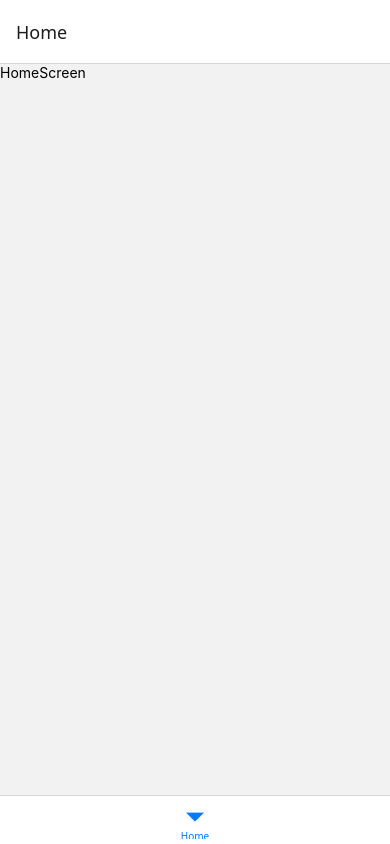
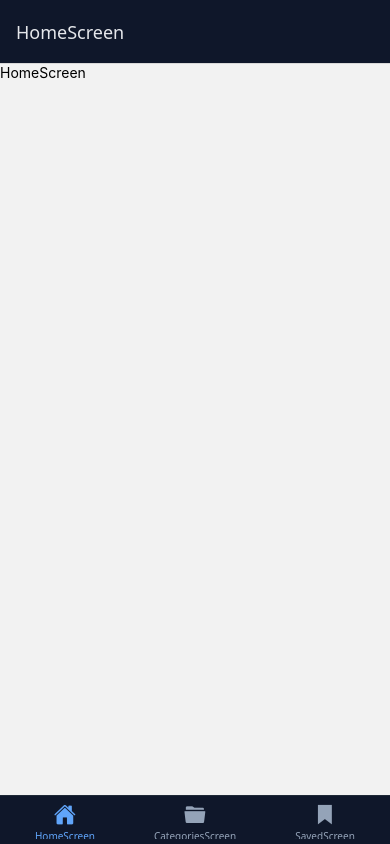
Before and after one commit to beytullahatasoy/react_native_learning, a React Native app in the folder 9.movie-app/: screen / in a window 390 px wide. Built offline with nearby package versions, Linux system fonts and the light colour scheme.

Commit message:
movie app

```diff
--- a/9.movie-app/package.json
+++ b/9.movie-app/package.json
@@ -19,7 +19,8 @@
     "react-native": "0.81.4",
     "react-native-gesture-handler": "~2.28.0",
     "react-native-safe-area-context": "~5.6.0",
-    "react-native-screens": "~4.16.0"
+    "react-native-screens": "~4.16.0",
+    "react-native-size-matters": "^0.4.2"
   },
   "devDependencies": {
     "@types/react": "~19.1.0",
--- a/9.movie-app/src/nagivation/BottomTabs.tsx
+++ b/9.movie-app/src/nagivation/BottomTabs.tsx
@@ -1,12 +1,56 @@
 import { createBottomTabNavigator } from "@react-navigation/bottom-tabs";
 import HomeScreen from "../screens/HomeScreen";
+import Ionicons from "@expo/vector-icons/Ionicons";
+import { s } from "react-native-size-matters";
+import colors from "../themes/colors";
 
 const Tab = createBottomTabNavigator();
 
 function MyTabs() {
   return (
-    <Tab.Navigator>
-      <Tab.Screen name="Home" component={HomeScreen} />
+    <Tab.Navigator
+      screenOptions={{
+        headerStyle: { backgroundColor: colors.backgroundColor },
+        headerTitleStyle: { color: colors.textColor },
+        headerTintColor: colors.textColor,
+        tabBarStyle: {
+          backgroundColor: colors.backgroundColor,
+          borderTopColor: colors.borderColor,
+        },
+        tabBarActiveTintColor: colors.activeColor,
+        tabBarInactiveTintColor: colors.inactiveColor,
+        tabBarIcon: ({ color, size, focused }) => null,
+      }}
+    >
+      <Tab.Screen
+        options={{
+          tabBarIcon: ({ color }) => (
+            <Ionicons name="home" size={s(20)} color={color} />
+          ),
+        }}
+        name="HomeScreen"
+        component={HomeScreen}
+      />
+
+      <Tab.Screen
+        options={{
+          tabBarIcon: ({ color }) => (
+            <Ionicons name="folder-open-sharp" size={s(20)} color={color} />
+          ),
+        }}
+        name="CategoriesScreen"
+        component={HomeScreen}
+      />
+
+      <Tab.Screen
+        options={{
+          tabBarIcon: ({ color }) => (
+            <Ionicons name="bookmark-sharp" size={s(20)} color={color} />
+          ),
+        }}
+        name="SavedScreen"
+        component={HomeScreen}
+      />
     </Tab.Navigator>
   );
 }
--- a/9.movie-app/src/nagivation/MainStackNagivator.tsx
+++ b/9.movie-app/src/nagivation/MainStackNagivator.tsx
@@ -6,7 +6,7 @@ const Stack = createStackNavigator();
 function MainStackNavigator() {
   return (
     <Stack.Navigator>
-      <Stack.Screen name="homeScreen" component={HomeScreen} />
+      <Stack.Screen name="HomeScreen" component={HomeScreen} />
     </Stack.Navigator>
   );
 }
--- /dev/null
+++ b/9.movie-app/src/themes/colors.ts
@@ -0,0 +1,9 @@
+const colors = {
+  backgroundColor: "#0f172a",
+  textColor: "#e5e7eb",
+  borderColor: "#1f2937",
+  activeColor: "#60a5fa",
+  inactiveColor: "#94a3b8",
+};
+
+export default colors;
```
Also changed, not shown: 9.movie-app/src/api/omdb.ts (added), 1 other file (tests, documents, lock files or other folders).
